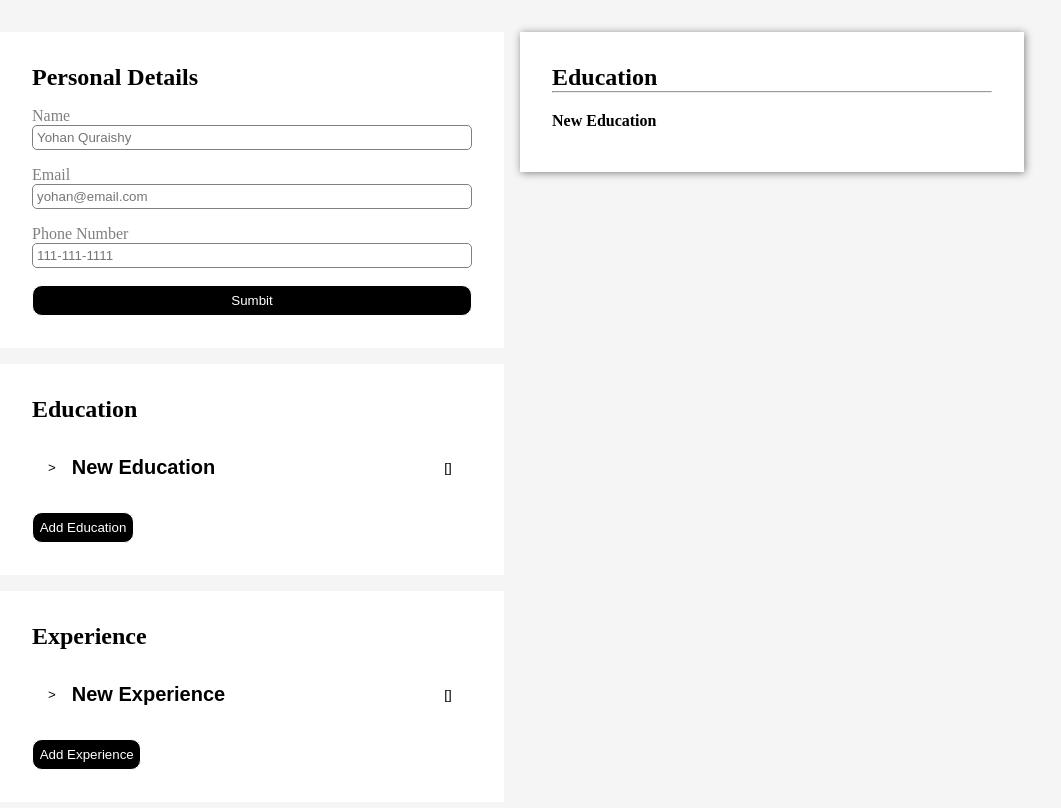
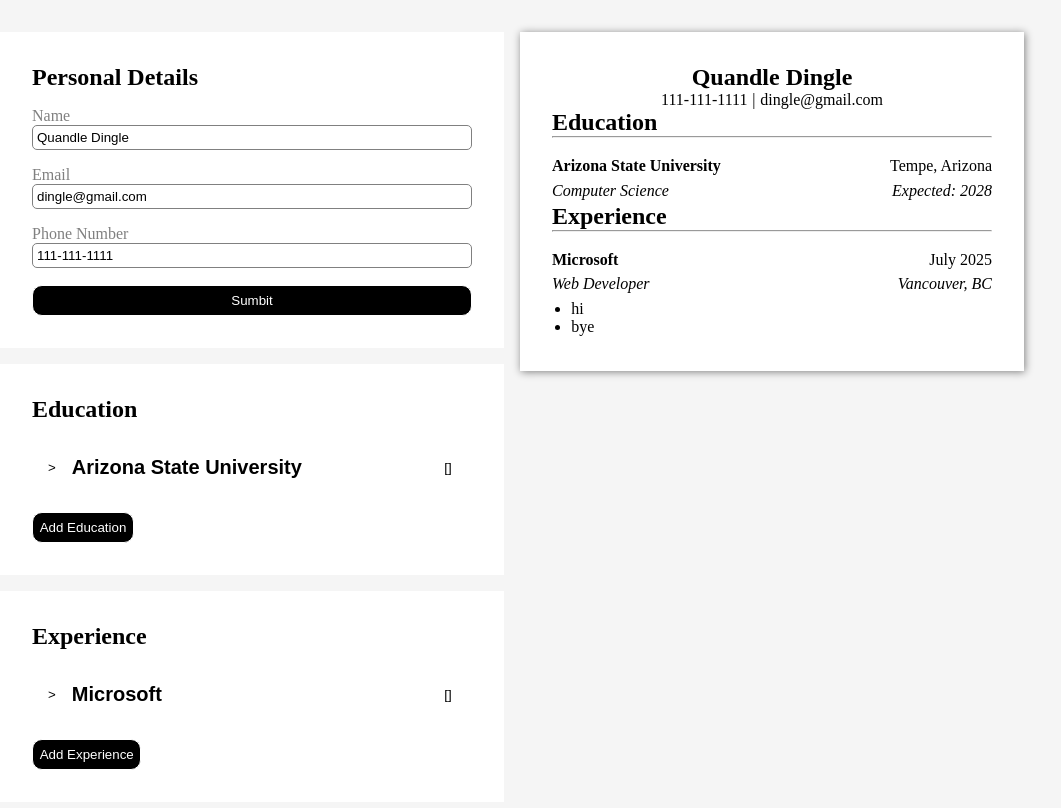
Before and after one commit to Yohan-Abraham/cv-application, a React (Vite) app: page / in a window 1280 px wide. Shown: the top 808 px of the page, without its empty margins (128-1189 px from the left). Built offline with nearby package versions, Linux system fonts and the light colour scheme.

Commit message:
feat: implement experience preview

```diff
--- a/src/App.css
+++ b/src/App.css
@@ -12,7 +12,7 @@
 }
 
 .preview {
-  grid-row: 1/-1;
+  grid-row: 1 / -1;
   grid-column: 2;
   box-shadow: 1px 1px 8px grey;
 }
--- a/src/App.jsx
+++ b/src/App.jsx
@@ -8,11 +8,11 @@ import { useState } from 'react';
 function App() {
   const defaultEducation = {
     id: crypto.randomUUID(),
-    school: 'New Education',
-    location: '',
-    degree: '',
+    school: 'Arizona State University',
+    location: 'Tempe, Arizona',
+    degree: 'Computer Science',
     startDate: '',
-    endDate: '',
+    endDate: '2028',
     isActive: false,
   };
 
@@ -54,9 +54,9 @@ function App() {
   }
 
   const [userInfo, setUserInfo] = useState({
-    name: '',
-    email: '',
-    phone: '',
+    name: 'Quandle Dingle',
+    email: 'dingle@gmail.com',
+    phone: '111-111-1111',
   });
 
   function handleChange(e) {
@@ -68,10 +68,10 @@ function App() {
 
   const defaultExperience = {
     id: crypto.randomUUID(),
-    company: 'New Experience',
-    location: '',
-    jobTitle: '',
-    startDate: '',
+    company: 'Microsoft',
+    location: 'Vancouver, BC',
+    jobTitle: 'Web Developer',
+    startDate: 'July 2025',
     endDate: '',
     bulletPoints: [
       {
@@ -195,7 +195,11 @@ function App() {
         handleDeleteBullet={handleDeleteBullet}
         handleBulletChange={handleBulletChange}
       />
-      <Preview personalInfo={userInfo} educations={educationInfo} />
+      <Preview
+        personalInfo={userInfo}
+        educations={educationInfo}
+        experiences={experienceInfo}
+      />
     </div>
   );
 }
--- a/src/components/personalInfo.jsx
+++ b/src/components/personalInfo.jsx
@@ -16,7 +16,6 @@ export default function PersonalInfo({ personalInfo, handleChange }) {
           <label>Name</label>
           <input
             type="text"
-            placeholder="Yohan Quraishy"
             value={personalInfo.name}
             name="name"
             onChange={handleChange}
@@ -26,7 +25,6 @@ export default function PersonalInfo({ personalInfo, handleChange }) {
           <input
             type="email"
             name="email"
-            placeholder="yohan@email.com"
             value={personalInfo.email}
             onChange={handleChange}
           ></input>
@@ -35,7 +33,6 @@ export default function PersonalInfo({ personalInfo, handleChange }) {
           <input
             type="text"
             name="phone"
-            placeholder="111-111-1111"
             value={personalInfo.phone}
             onChange={handleChange}
           ></input>
--- a/src/components/preview.jsx
+++ b/src/components/preview.jsx
@@ -1,6 +1,6 @@
 import '../styles/preview.css';
 
-export default function Preview({ personalInfo, educations }) {
+export default function Preview({ personalInfo, educations, experiences }) {
   return (
     <section className="preview">
       <div className="personal-details">
@@ -38,6 +38,42 @@ export default function Preview({ personalInfo, educations }) {
           );
         })}
       </div>
+
+      <div className="experience">
+        <h2>Experience</h2>
+        <hr />
+        {experiences.map((experience) => {
+          return (
+            <div className="experience-preview-container" key={experience.id}>
+              <div className="spaced-between">
+                <h4>{experience.company}</h4>
+                <p>
+                  {experience.startDate}
+                  {experience.startDate == '' || experience.endDate == ''
+                    ? null
+                    : ' - '}
+                  {experience.endDate !== '' && experience.startDate == ''
+                    ? `Expected: ${experience.endDate}`
+                    : experience.endDate}
+                </p>
+              </div>
+
+              <div className="spaced-between">
+                <i>{experience.jobTitle}</i>
+                <i>{experience.location}</i>
+              </div>
+
+              <div className="bullet-points">
+                <ul>
+                  {experience.bulletPoints.map((bullet) => {
+                    return <li key={bullet.id}>{bullet.bulletPoint}</li>;
+                  })}
+                </ul>
+              </div>
+            </div>
+          );
+        })}
+      </div>
     </section>
   );
 }
--- a/src/styles/preview.css
+++ b/src/styles/preview.css
@@ -4,8 +4,13 @@
   align-items: center;
 }
 
-.education-preview-container {
+.education-preview-container,
+.experience-preview-container {
   margin-top: 1em;
+}
+
+.bullet-points {
+  margin: 0.2em 1.2em;
 }
 
 .spaced-between {
```
